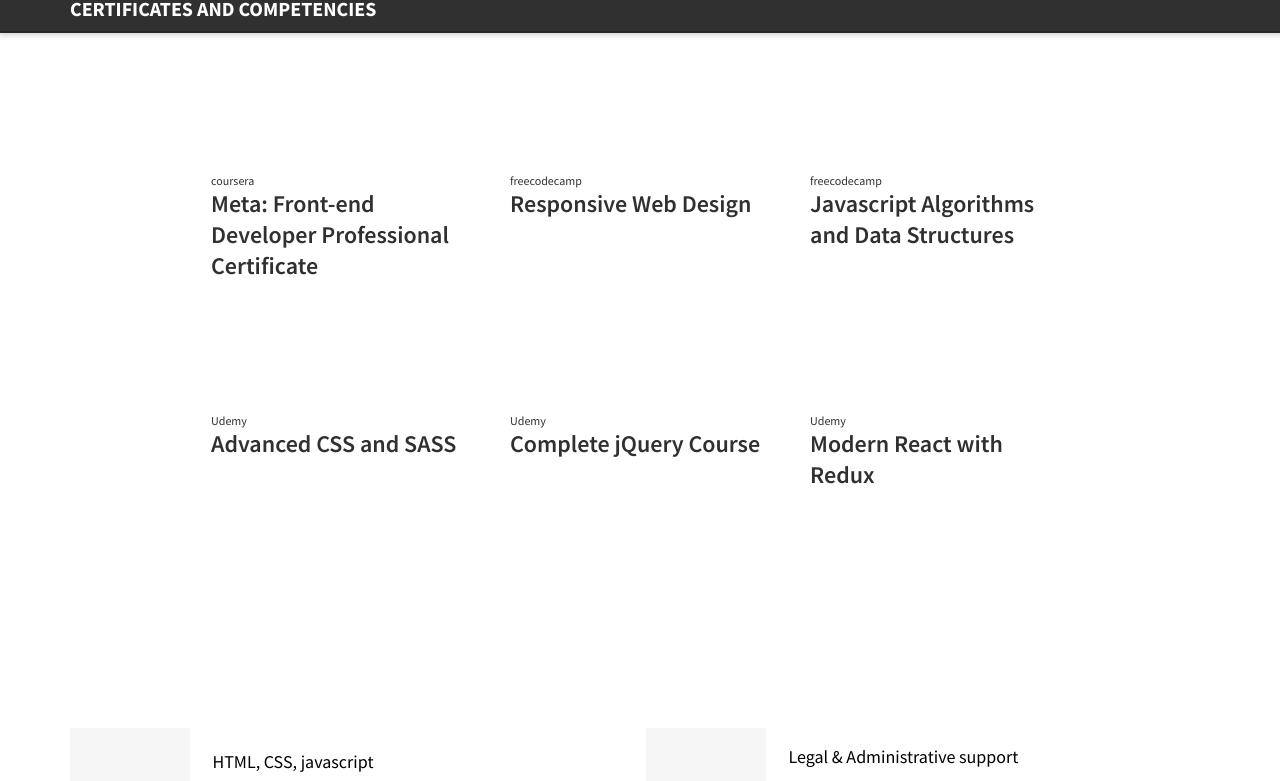
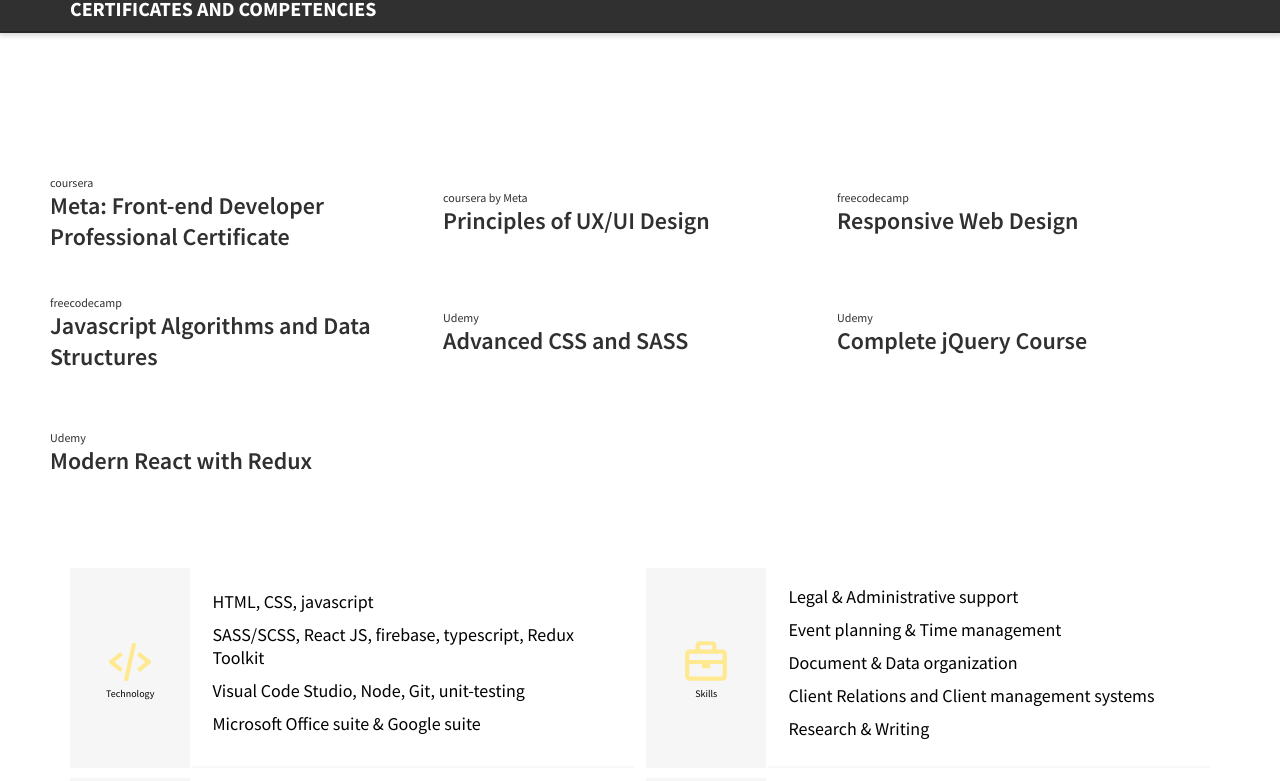
Before and after one commit to alex-reason/cv-web, a React (Create React App) app: page / in a window 1280 px wide. Shown: the part 854-1635 px from the top of the page. Built offline with nearby package versions, Linux system fonts and the light colour scheme; a web font is replaced by a local one.

Commit message:
fixed scss to grid for certificate section

```diff
--- a/src/assets/data.js
+++ b/src/assets/data.js
@@ -15,35 +15,43 @@ const certData = [
     },
 
     {
+        title: 'Principles of UX/UI Design',
+        url: 'https://coursera.org/share/c738eb5af53384d48be56badf890d0e9',
+        detail: 'coursera by Meta',
+        id: 'cert2'
+    },
+
+    {
         title: 'Responsive Web Design',
         url: 'https://www.freecodecamp.org/certification/mai-reason/responsive-web-design',
         detail: 'freecodecamp',
-        id: 'cert2',
+        id: 'cert3',
     },
     {
         title: 'Javascript Algorithms and Data Structures',
         url: 'https://www.freecodecamp.org/certification/mai-reason/javascript-algorithms-and-data-structures',
         detail: 'freecodecamp',
-        id: 'cert3',
+        id: 'cert4',
     },
     {
         title: 'Advanced CSS and SASS',
         url: 'https://www.udemy.com/certificate/UC-d81b2395-2c38-44fe-8c36-80b9d47777cb/',
         detail: 'Udemy',
-        id: 'cert4',
+        id: 'cert5',
     },
     {
         title: 'Complete jQuery Course',
         url: 'https://www.udemy.com/certificate/UC-66914547-14c7-4ed5-a444-2caff107cf51/',
         detail: 'Udemy',
-        id: 'cert5',
+        id: 'cert6',
     },
     {
         title: 'Modern React with Redux',
         url: 'https://www.udemy.com/certificate/UC-e4cba17d-9e2e-4b03-9a98-765145da4ea1/',
         detail: 'Udemy',
-        id: 'cert6',
-    },
+        id: 'cert7',
+    }
+
 ];
 
 const skillsData = [
@@ -177,21 +185,25 @@ const blogData = [
 
 const socialData = [
     {
+        id: 'social1',
         url: 'https://www.linkedin.com/in/alexandra-reasonda/',
         icon: <SiLinkedin />
     },
 
     {
+        id: 'social2',
         url: 'https://my.indeed.com/p/alexandrar-mje63u7',
         icon: <SiIndeed />
     },
 
     {
+        id: 'social3',
         url: 'https://github.com/alex-reason',
         icon: <SiGithub />
     },
 
     {
+        id: 'social4',
         url: 'https://www.codewars.com/users/alex-reason',
         icon: <SiCodewars />
     },
--- a/src/components/Certificate.js
+++ b/src/components/Certificate.js
@@ -3,7 +3,7 @@ import { certData as data } from '../assets/data';
 const Certificate = () => {
     const renderedCertificates = data && data.map(cert => {
         return (
-            <div key={cert.id} className='certificate__item content reveal'>
+            <div key={cert.id} className='certificate__item reveal'>
                 <a href={cert.url} target='__blank'><p>{cert.detail}</p></a>
                 <a href={cert.url} target='__blank'><h1 className='heading-link'>{cert.title}</h1></a>
             </div>
--- a/src/components/Social.js
+++ b/src/components/Social.js
@@ -3,7 +3,7 @@ import { socialData as data } from '../assets/data';
 const Social = () => {
     const renderedSocial = data.map(social => {
         return (
-            <a href={social.url} target='__blank' className=''>
+            <a href={social.url} target='__blank' key={social.id}>
                 <div className='social__icon heading-link'>{social.icon}</div>
             </a>
         )
--- a/src/sections/Landing.js
+++ b/src/sections/Landing.js
@@ -2,7 +2,7 @@ import mirror from '../assets/mirror.png';
 
 const Landing = () => {
     return (
-        <heading id='home' className='landing'>
+        <header id='home' className='landing'>
             <div className='landing__item landing__description'>
                 <h1>Creativity, Curiosity, Consistency. </h1>
                 <p>
@@ -18,7 +18,7 @@ const Landing = () => {
                     alt='landing-flower' />
                 <div className='shadow'></div>
             </div>
-        </heading>
+        </header>
     )
 };
 
--- a/src/styles/_components.scss
+++ b/src/styles/_components.scss
@@ -42,39 +42,37 @@
 }
 
 .certificate {
-    display: flex;
-    justify-content: center;
-    align-items: flex-start;
-    margin: 3rem 0 6rem 0;
+    display: grid;
+    grid-template-columns: repeat(3, 1fr);
+    justify-content: space-evenly;
+    justify-items: center;
+    align-content: space-evenly;
+    align-items: center;
+    margin-bottom: 2rem;
     padding: 2rem 5rem;
-    flex-wrap: wrap;
 
-    @media screen and (max-width: $screen-medium) {
-        justify-content: space-between;
+    @media screen and (max-width: $screen-medium){
+        grid-template-columns: repeat(2, 1fr);
     }
 
     @media screen and (max-width: $screen-small) {
-        flex-direction: column;
-        justify-content: center;
-        align-items: center;
-        flex-wrap: nowrap;
-        padding: 0;
+        grid-template-columns: 1fr;
     }
 
     &__item {
-        width: 22%;
-        height: 20rem;
-        padding: 2rem;
+        width: 100%;
+        height: 12rem;
+        display: flex;
+        flex-direction: column;
+        justify-content: center;
 
         @media screen and (max-width: $screen-medium) {
-            width: 40%;
-            height: 15rem;
+            height: 10rem;
             margin: 1rem 0;
         }
 
         @media screen and (max-width: $screen-small) {
             width: 90%;
-            height: 10rem;
             margin: auto;
             padding: 0;
         }
```
